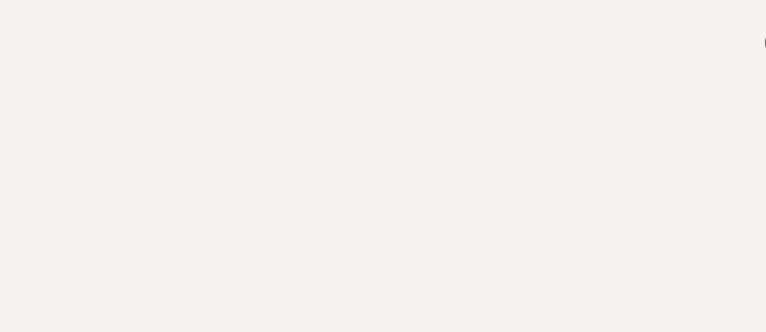
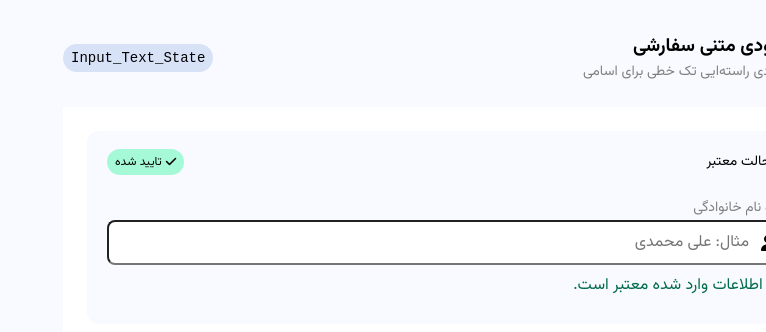
Before and after one commit to hoce1n/start-of-vue, a Vue app: page / in a window 1280 px wide. Shown: the top 332 px of the page, without its empty margins (514-1280 px from the left). Built offline with nearby package versions, Linux system fonts and the light colour scheme.

Commit message:
try to know SCSS and implement the ui with it.

```diff
--- a/package.json
+++ b/package.json
@@ -24,6 +24,7 @@
     "eslint-plugin-promise": "^5.1.0",
     "eslint-plugin-vue": "^7.20.0",
     "sass": "^1.105.1",
+    "sass-loader": "^17.0.1",
     "vue-template-compiler": "^2.6.14"
   },
   "eslintConfig": {
--- a/public/index.html
+++ b/public/index.html
@@ -7,26 +7,7 @@
     <link rel="icon" href="<%= BASE_URL %>favicon.ico">
     <title><%= htmlWebpackPlugin.options.title %></title>
     <link rel="stylesheet" href="https://fonts.googleapis.com/css2?family=Vazirmatn:wght@400;500;600;700&amp;display=swap">
-    <style>
-      body {
-        margin: 0;
-        background: #F6F4F0;
-        font-family:'Vazirmatn', system-ui, sans-serif;
-        color: #211E1A
-      }
-
-      input,
-      textarea {
-        font-family: inherit;
-        font-size:16px
-      }
-
-      input:focus,
-      textarea:focus {
-        outline:2px solid #B45D33;
-        outline-offset:1px
-      }
-    </style>
+    <link rel="stylesheet" href="https://cdnjs.cloudflare.com/ajax/libs/font-awesome/6.5.1/css/all.min.css" integrity="sha512-DTOQO9RWCH3ppGqcWaEA1BIZOC6xxalwEsw9c2QQeAIftl+Vegovlnee1c9QX4TctnWMn13TZye+giMm8e2LwA==" crossorigin="anonymous" referrerpolicy="no-referrer" />
   </head>
   <body>
     <noscript>
--- a/src/App.vue
+++ b/src/App.vue
@@ -1,18 +1,157 @@
 <template>
-  <CustomInput />
+  <section class="custom-input custom-input--valid">
+    <header class="custom-input__header">
+      <div class="custom-input__header-info">
+        <span class="custom-input__icon-wrapper">
+          <i class="fa-regular fa-id-card custom-input__icon"></i>
+        </span>
+        <div class="custom-input__title-group">
+          <h3 class="custom-input__title">ورودی متنی سفارشی</h3>
+          <p class="custom-input__subtitle">ورودی راسته‌ایی تک خطی برای اسامی</p>
+        </div>
+      </div>
+      <span class="custom-input__badge">Input_Text_State</span>
+    </header>
+    <main class="custom-input__body">
+      <div class="custom-input__body-wrapper">
+        <div class="custom-input__status-bar">
+          <div class="custom-input__status-type">
+            <span class="custom-input__status-dot"></span>
+            <span class="custom-input__status-text">حالت معتبر</span>
+          </div>
+          <div class="custom-input__status-tag custom-input__status-tag--success">
+            <i class="fa-solid fa-check custom-input__status-icon"></i>
+            <span>تایید شده</span>
+          </div>
+        </div>
+        <div class="custom-input__field-group">
+          <label for="first-name" class="custom-input__label">نام و نام خانوادگی</label>
+          <div class="custom-input__wrapper">
+            <i class="fa-solid fa-user custom-input__field-icon"></i>
+            <input
+              type="text"
+              id="first-name"
+              class="custom-input__control"
+              placeholder="مثال: علی محمدی"
+            />
+          </div>
+          <p class="custom-input__helper-text custom-input__helper-text--success">
+            <i class="fa-regular fa-circle-check"></i>
+            اطلاعات وارد شده معتبر است.
+          </p>
+        </div>
+      </div>
+    </main>
+  </section>
 </template>
-
 <script>
-import CustomInput from './components/CustomInput.vue'
 
 export default {
-  name: 'App',
-
-  components: {
-    CustomInput
-  }
+  name: 'App'
 }
 </script>
 
-<style>
+<style lang="scss" scoped>
+.custom-input {
+  background-color: $page-background;
+
+  &__header {
+    display: flex;
+    justify-content: space-between;
+    align-items: center;
+  }
+
+  &__header-info {
+    display: flex;
+    align-items: center;
+    gap: 12px;
+  }
+
+  &__subtitle {
+    color: $text-muted;
+    font-size: $text-sm;
+  }
+
+  &__icon-wrapper {
+    display: flex;
+    justify-content: center;
+    align-items: center;
+    background-color: $primary;
+    width: 36px;
+    height: 36px;
+    border-radius: $radius-card;
+    color: $text-white;
+  }
+  &__badge {
+    background-color: $tag-background;
+    border-radius: $radius-badge;
+    padding: 6px 8px;
+    font-size: $text-sm;
+    font-family: 'Courier New', Courier, monospace;
+  }
+
+  &__body {
+    background-color: $white-bg;
+    margin-top: 24px;
+    padding: 24px;
+  }
+  &__body-wrapper {
+    background-color: $page-background;
+    padding: 18px 20px;
+    border-radius: $radius-card;
+    display: flex;
+    flex-direction: column;
+    gap: 20px;
+  }
+  &__status-bar {
+    display: flex;
+    justify-content: space-between;
+  }
+  &__status-type {
+    display: flex;
+    align-items: center;
+    gap: 8px;
+  }
+  &__status-dot {
+    background-color: $success;
+    border-radius: $radius-badge;
+    width: 12px;
+    height: 12px;
+  }
+  &__status-text {
+    font-size: $text-sm;
+  }
+  &__status-tag {
+    display: flex;
+    align-items: center;
+    gap: 4px;
+    font-size: $text-xs;
+    background-color: $success-badge-bg;
+    padding: 4px 8px;
+    border-radius: $radius-badge;
+  }
+  &__field-group {}
+  &__label {
+    color: $text-muted;
+    font-size: $text-sm;
+  }
+  &__wrapper {
+    position: relative;
+  }
+  &__field-icon {
+    position: absolute;
+    right: 16px;
+    top: 15px;
+  }
+  &__control {
+    width: 100%;
+    border-radius: $radius-input;
+    padding: 8px 40px;
+  }
+  &__helper-text {
+    padding: 8px;
+    font-weight: lighter;
+    color: $success;
+  }
+}
 </style>
--- /dev/null
+++ b/src/assets/scss/_base.scss
@@ -0,0 +1,47 @@
+*,
+*::before,
+*::after {
+  box-sizing: border-box;
+  margin: 0;
+  padding: 0;
+}
+
+html,
+body {
+  background-color: $page-background;
+  font-family:'Vazirmatn', system-ui, sans-serif;
+  max-width: 900px;
+  margin: 0 auto;
+  padding: 16px 32px;
+}
+
+span {
+  display: block;
+}
+
+ul,
+ol {
+  list-style: none;
+}
+
+button,
+input,
+textarea,
+select {
+  font: inherit;
+}
+
+img,
+picture,
+video,
+canvas,
+svg {
+  display: block;
+  max-width: 100%;
+}
+
+button {
+  border: 0;
+  background: none;
+  cursor: pointer;
+}
--- /dev/null
+++ b/src/assets/scss/_variables.scss
@@ -0,0 +1,30 @@
+$success: #006c49;
+$error: #ba1a1a;
+
+$success-bg: #effaf5;
+$error-bg: #fff8f7;
+$tag-background: #d8e2f7;
+$white-bg: white;
+
+$success-badge-bg: #a5f9d6;
+$error-badge-bg: #ffdad6;
+
+$primary: #4f46e5;
+
+$text-primary: #0b1c30;
+$text-muted: gray;
+$text-white: white;
+
+$text-lg: 16px;
+$text-sm: 14px;
+$text-xs: 12px;
+
+$page-background: #f8faff;
+
+$border-width: 2px;
+
+$radius-input: 8px;
+$radius-card: 12px;
+$radius-badge: 9999px;
+
+$ring-error: 0 0 0 4px rgba(186, 26, 26, 0.15);
--- /dev/null
+++ b/src/assets/scss/main.scss
@@ -0,0 +1,2 @@
+@import './base';
+@import './variables'
--- a/src/components/CustomInput.vue
+++ /dev/null
@@ -1,5 +0,0 @@
-<template>
-  <h1>CustoInput</h1>
-</template>
-<script></script>
-<style></style>
--- a/src/main.js
+++ b/src/main.js
@@ -1,5 +1,6 @@
 import Vue from 'vue'
 import App from './App.vue'
+import './assets/scss/main.scss'
 
 Vue.config.productionTip = false
 
--- a/vue.config.js
+++ b/vue.config.js
@@ -1,12 +1,24 @@
-const { defineConfig } = require("@vue/cli-service");
+const { defineConfig } = require('@vue/cli-service')
+
 module.exports = defineConfig({
   transpileDependencies: true,
+
+  css: {
+    loaderOptions: {
+      scss: {
+        additionalData: `
+          @import "@/assets/scss/_variables.scss";
+        `
+      }
+    }
+  },
+
   devServer: {
     client: {
       webSocketURL: {
-        hostname: "localhost",
-        protocol: "ws",
-      },
-    },
-  },
-});
+        hostname: 'localhost',
+        protocol: 'ws'
+      }
+    }
+  }
+})
```
Also changed, not shown: src/components/HelloWorld.vue (deleted, +0 -70 lines), src/assets/logo.png (deleted), src/assets/scss/_mixins.scss (added), 1 other file (tests, documents, lock files or other folders).
